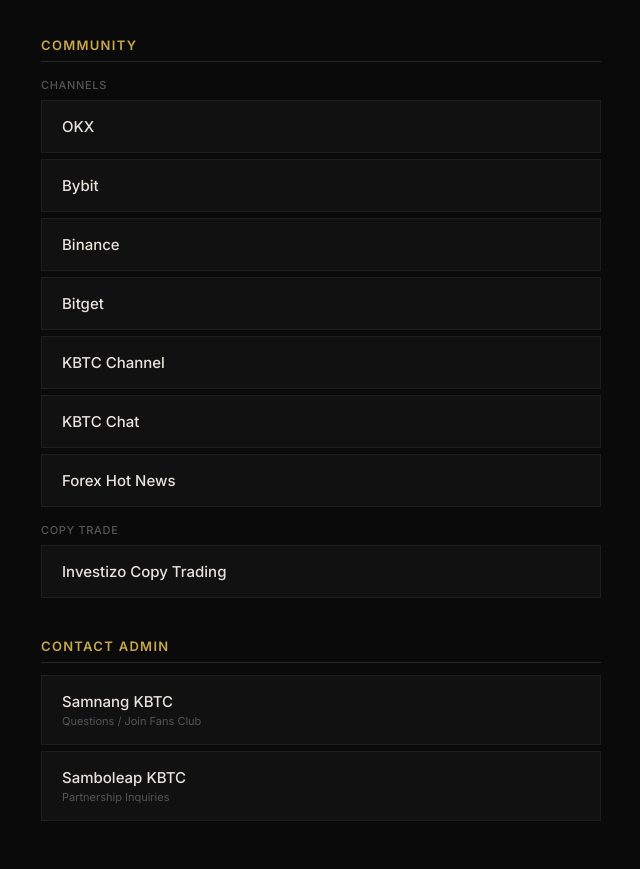
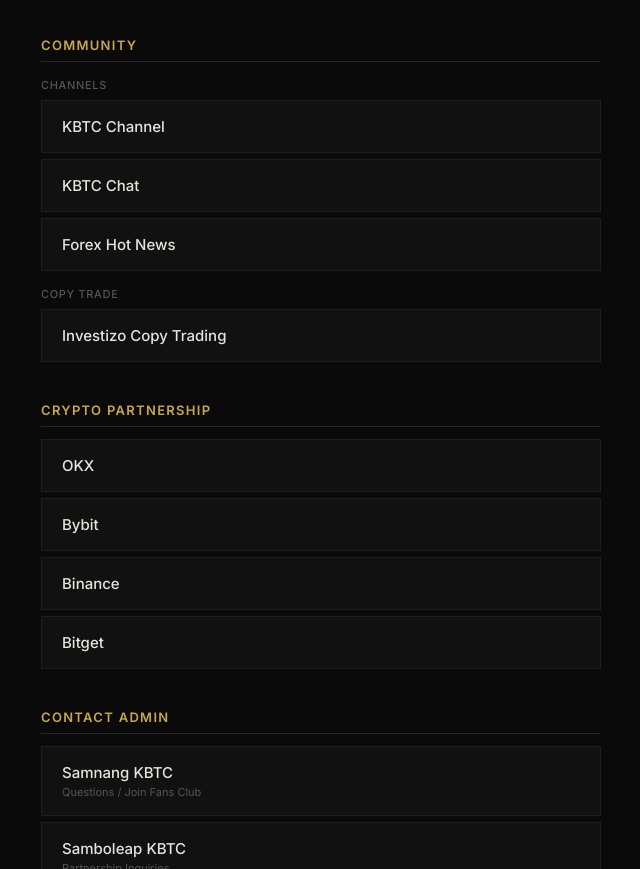
Before and after one commit to agentbot404-kbtc/kbtc-register, a plain HTML site: page index.html in a window 1280 px wide. Shown: the part 367-1236 px from the top of the page, without its empty margins (319-959 px from the left). Drawn offline with Linux system fonts and the light colour scheme.

Commit message:
Move Crypto Partnership to its own section, clean up Community

```diff
--- a/index.html
+++ b/index.html
@@ -91,16 +91,20 @@
       <div class="section-title">Community</div>
 
       <div class="sub-label">Channels</div>
-      <a class="link-card" href="https://t.me/KBTCRegister/2/127" target="_blank" rel="noopener">OKX</a>
-      <a class="link-card" href="https://t.me/KBTCRegister/7/118" target="_blank" rel="noopener">Bybit</a>
-      <a class="link-card" href="https://t.me/KBTCRegister/10/124" target="_blank" rel="noopener">Binance</a>
-      <a class="link-card" href="https://t.me/KBTCRegister/12/114" target="_blank" rel="noopener">Bitget</a>
       <a class="link-card" href="https://t.me/KBTCChannel" target="_blank" rel="noopener">KBTC Channel</a>
       <a class="link-card" href="https://t.me/KBTCChat" target="_blank" rel="noopener">KBTC Chat</a>
       <a class="link-card" href="https://t.me/KBTCForexNews" target="_blank" rel="noopener">Forex Hot News</a>
 
       <div class="sub-label">Copy Trade</div>
       <a class="link-card" href="https://t.me/KBTCRegister/61/700" target="_blank" rel="noopener">Investizo Copy Trading</a>
+    </div>
+
+    <div class="section">
+      <div class="section-title">Crypto Partnership</div>
+      <a class="link-card" href="https://t.me/KBTCRegister/2/127" target="_blank" rel="noopener">OKX</a>
+      <a class="link-card" href="https://t.me/KBTCRegister/7/118" target="_blank" rel="noopener">Bybit</a>
+      <a class="link-card" href="https://t.me/KBTCRegister/10/124" target="_blank" rel="noopener">Binance</a>
+      <a class="link-card" href="https://t.me/KBTCRegister/12/114" target="_blank" rel="noopener">Bitget</a>
     </div>
 
     <div class="section">
```
